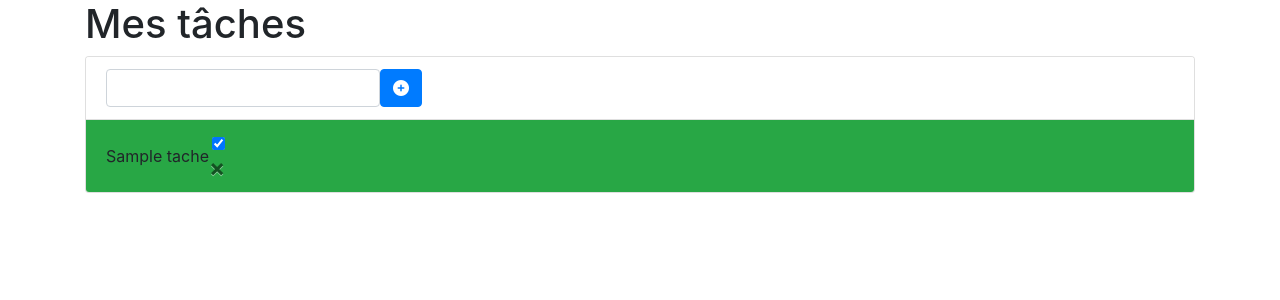
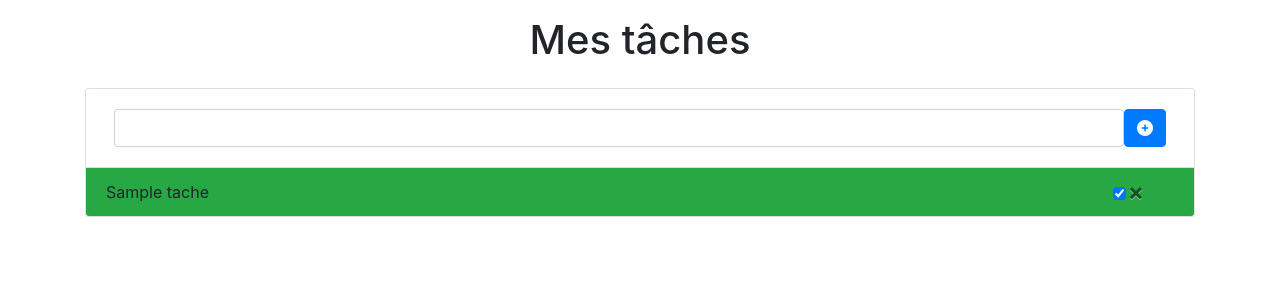
Before and after one commit to qesnault/TodoList, a Django app: page / in a window 1280 px wide. Shown: the top 300 px of the page. Run offline with Django 3.2, Linux system fonts and the light colour scheme; tables that the repository leaves empty hold one stand-in row (values such as "Sample post"); some libraries are stand-ins or nearby versions.

Commit message:
amelioration design

```diff
--- a/todo/todoApp/templates/todoApp/Todolist.html
+++ b/todo/todoApp/templates/todoApp/Todolist.html
@@ -13,7 +13,7 @@
 
 <body>
     <div class="container">
-        <h1>
+        <h1 class="text-center p-3">
             Mes tâches
         </h1>
         <div class="card">
@@ -22,32 +22,42 @@
                 <li class="list-group-item ">
                     <form action="{% url 'insertion_path' %}" method="post" autocomplete="off">
                         <div class="form-inline">
+                            <div class="p-2 w-100 d-flex bd-highlight">
                                 {% csrf_token %}
-                            <input type="text" name="nom" class="form-control">
+                                <div class="w-100 bd-highlight">
+                                    <input type="text" name="nom" maxlength="100" class="form-control w-100 bd-highlight"
+                                    required>
+                                </div>
+                                <div class="flex-shrink-1 bd-highlight">
                                     <button type="submit" class="btn btn-primary">
                                         <i class="fas fa-plus-circle"></i>
                                     </button>
+                                </div>
+                            </div>
                         </div>
                     </form>
                 </li>
                 <!-- Début de la liste des taches -->
                 {% for tache in Todolist %}
                 <li class="list-group-item {% if tache.realise %} bg-success {% endif %}">
-                    <div class="form-inline">
+                    <div class="row">
 
+                        <div class="col-11">
                             {{ tache.nom }}
-                            <div class="">
+                        </div>
+
                         <!-- Début realisation -->
-                            <form action="{% url 'realise_path' tache.id %}" class="text-right" method="POST">
+                        <div class="col-1 row">
+                            <form action="{% url 'realise_path' tache.id %}" class="col-6" method="POST">
                                 {% csrf_token %}
                                 <!-- Si la tache a été réalise alors on coche la checkbox -->
-                                <input type="checkbox" name="realise" {% if tache.realise %} checked {% endif %}>
+                                <input type="checkbox" class="align-middle" name="realise" {% if tache.realise %} checked {% endif %}>
                             </form>
 
                             <!-- Début suppression -->
-                            <form action="{% url 'suppression_path' tache.id %}" class="text-right" name="suppr">
+                            <form action="{% url 'suppression_path' tache.id %}" class="col-6" name="suppr">
                                 {% csrf_token %}
-                                <button type="submit" class="close" aria-label="Close">
+                                <button type="submit" class="close align-middle" aria-label="Close">
                                     <span aria-hidden="true">&times;</span>
                                 </button>
                             </form>
--- a/todo/todoApp/views.py
+++ b/todo/todoApp/views.py
@@ -4,7 +4,7 @@ from .models import Tache
 
 # Vu pour l'index
 def todoListe(request):
-    context = {'Todolist' : Tache.objects.all() }
+    context = {'Todolist' : Tache.objects.all().order_by('nom') }
     return render(request, 'todoApp/Todolist.html', context)
 
 #Vu quand on insert une tache
```
Lines whose indentation alone changed are shown as unchanged.
